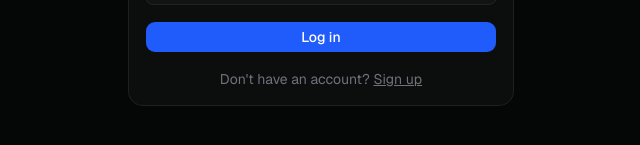
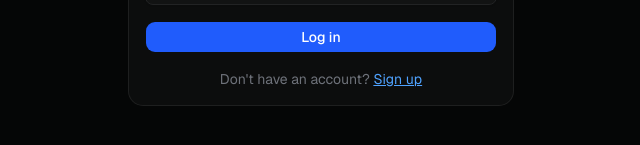
Before and after one commit to aadivyaraushan/anvil, a Next.js app: page /login in a window 1280 px wide. Shown: the part 455-600 px from the top of the page, without its empty margins (319-959 px from the left). Built offline with nearby package versions, Linux system fonts and the light colour scheme.

Commit message:
style: update auth pages with blue link color

```diff
--- a/src/app/(auth)/login/page.tsx
+++ b/src/app/(auth)/login/page.tsx
@@ -83,7 +83,7 @@ export default function LoginPage() {
           </form>
           <p className="mt-4 text-center text-sm text-muted-foreground">
             Don&apos;t have an account?{" "}
-            <Link href="/signup" className="underline">
+            <Link href="/signup" className="text-accent-foreground underline">
               Sign up
             </Link>
           </p>
--- a/src/app/(auth)/signup/page.tsx
+++ b/src/app/(auth)/signup/page.tsx
@@ -103,7 +103,7 @@ export default function SignupPage() {
           </form>
           <p className="mt-4 text-center text-sm text-muted-foreground">
             Already have an account?{" "}
-            <Link href="/login" className="underline">
+            <Link href="/login" className="text-accent-foreground underline">
               Log in
             </Link>
           </p>
```
